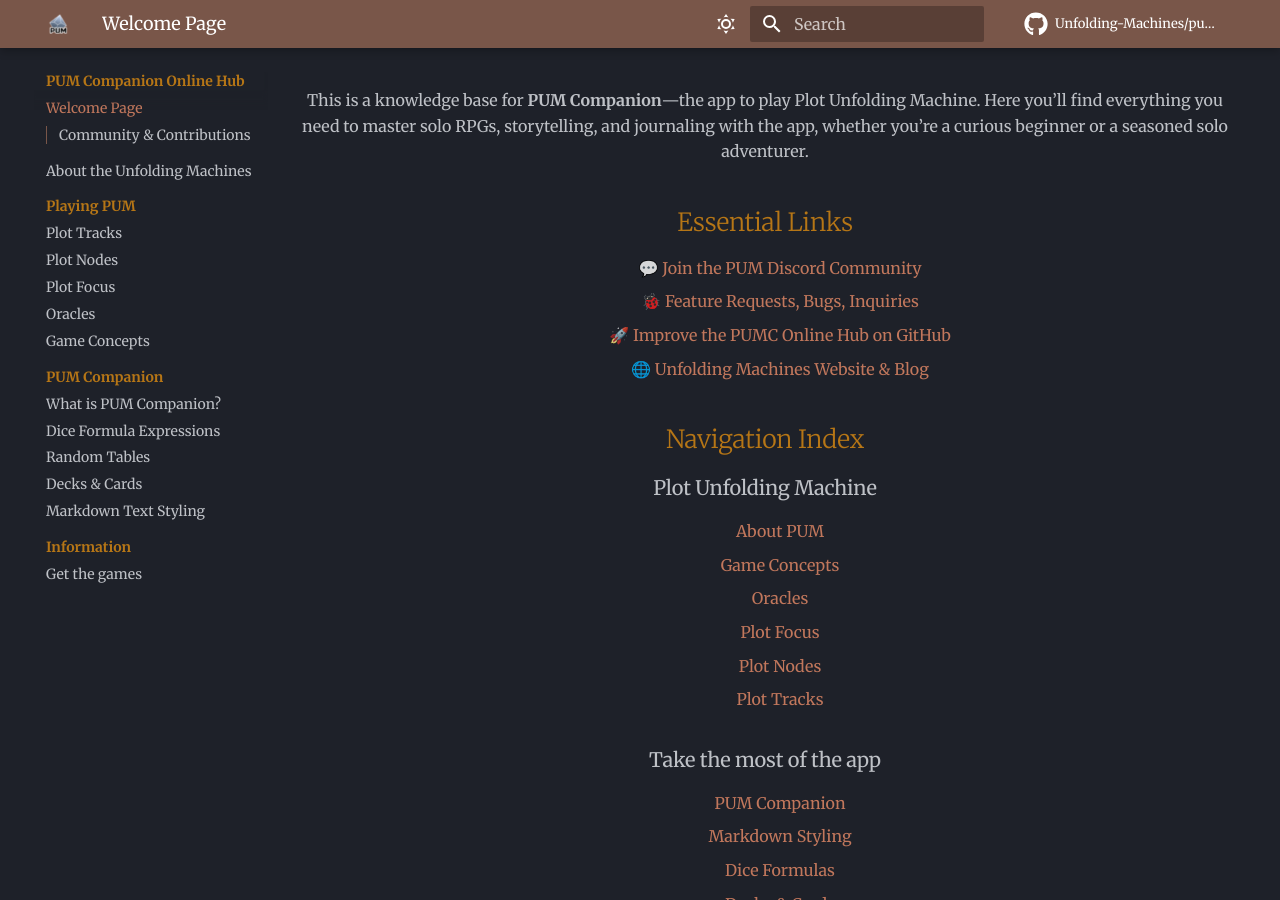
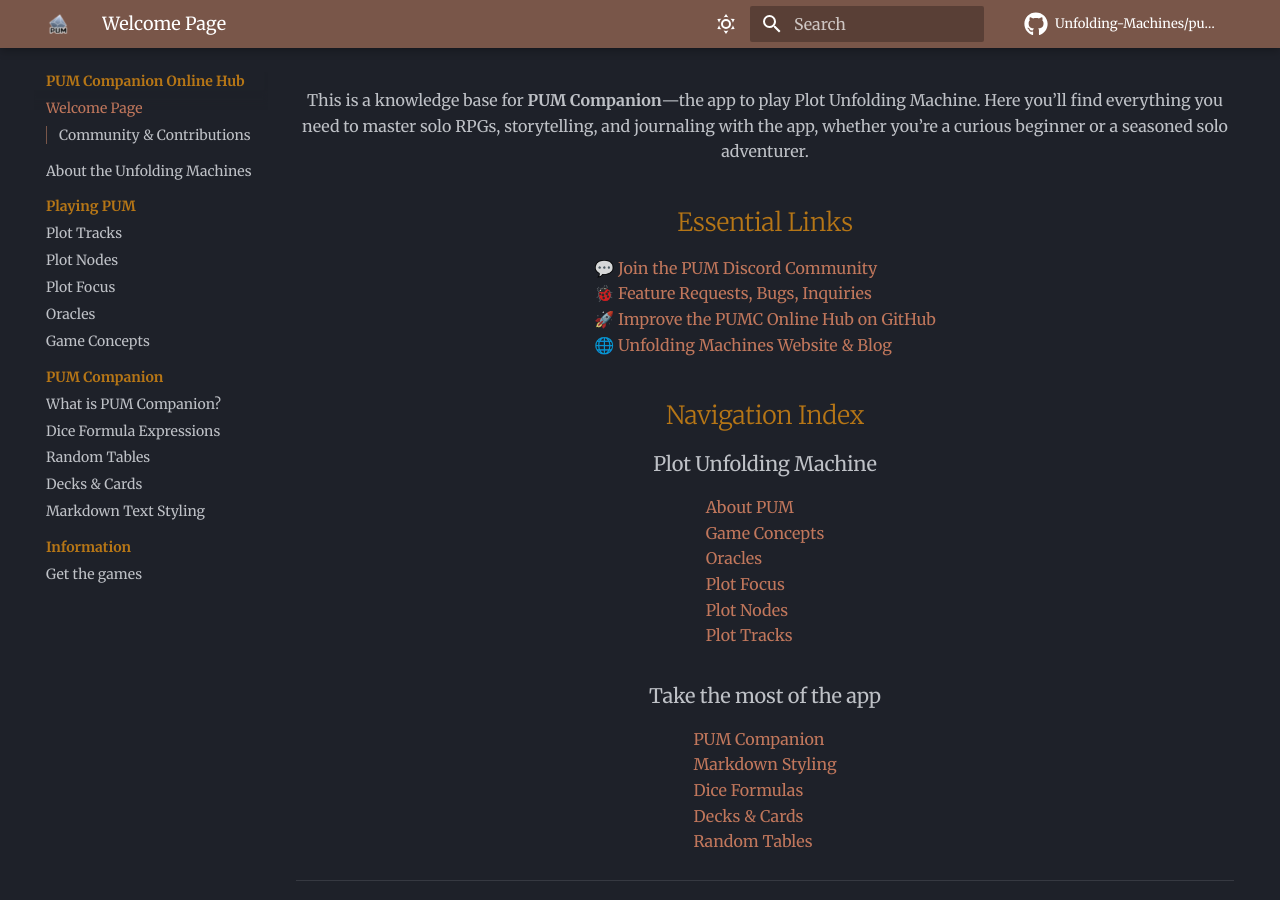
Before and after one commit to Unfolding-Machines/pumc-info-hub, an MkDocs documentation site: the page built from docs/index.md, in a window 1280 px wide and 900 px high, scrolled down 609 px. Built offline with MkDocs 1.6.1 and Material for MkDocs 9.7.7, drawn with Linux system fonts in a browser that asks for light colours; comment, search, counter and statistics services are not loaded.

Commit message:
Fixed links and centering

```diff
--- a/docs/index.md
+++ b/docs/index.md
@@ -14,29 +14,29 @@
 
 <div style="text-align: center;">
   <h2>Essential Links</h2>
-  <ul style="list-style: none; padding: 0;">
-    <li>💬 <a href="https://discord.gg/k2rQMa33Kq">Join the PUM Discord Community</a></li>
-    <li>🐞 <a href="https://github.com/Unfolding-Machines/pumc-info-hub/issues">Feature Requests, Bugs, Inquiries</a></li>
-    <li>🚀 <a href="https://github.com/Unfolding-Machines/pumc-info-hub">Improve the PUMC Online Hub on GitHub</a></li>
-    <li>🌐 <a href="https://www.unfolding-machines.com">Unfolding Machines Website &amp; Blog</a></li>
+  <ul style="list-style: none; margin: 0 auto; padding: 0; display: inline-block; text-align: left;">
+    <li style="margin: 0; padding: 0;">💬 <a href="https://discord.gg/k2rQMa33Kq">Join the PUM Discord Community</a></li>
+    <li style="margin: 0; padding: 0;">🐞 <a href="https://github.com/Unfolding-Machines/pumc-info-hub/issues">Feature Requests, Bugs, Inquiries</a></li>
+    <li style="margin: 0; padding: 0;">🚀 <a href="https://github.com/Unfolding-Machines/pumc-info-hub">Improve the PUMC Online Hub on GitHub</a></li>
+    <li style="margin: 0; padding: 0;">🌐 <a href="https://www.unfolding-machines.com">Unfolding Machines Website &amp; Blog</a></li>
   </ul>
   <h2>Navigation Index</h2>
   <h3>Plot Unfolding Machine</h3>
-  <ul style="list-style: none; padding: 0;">
-    <li><a href="about-pum.md">About PUM</a></li>
-    <li><a href="game-concepts.md">Game Concepts</a></li>
-    <li><a href="oracles.md">Oracles</a></li>
-    <li><a href="plot-focus.md">Plot Focus</a></li>
-    <li><a href="plot-nodes.md">Plot Nodes</a></li>
-    <li><a href="plot-tracks.md">Plot Tracks</a></li>
+  <ul style="list-style: none; margin: 0 auto; padding: 0; display: inline-block; text-align: left;">
+    <li style="margin: 0; padding: 0;"><a href="about-pum">About PUM</a></li>
+    <li style="margin: 0; padding: 0;"><a href="game-concepts">Game Concepts</a></li>
+    <li style="margin: 0; padding: 0;"><a href="oracles">Oracles</a></li>
+    <li style="margin: 0; padding: 0;"><a href="plot-focus">Plot Focus</a></li>
+    <li style="margin: 0; padding: 0;"><a href="plot-nodes">Plot Nodes</a></li>
+    <li style="margin: 0; padding: 0;"><a href="plot-tracks">Plot Tracks</a></li>
   </ul>
   <h3>Take the most of the app</h3>
-  <ul style="list-style: none; padding: 0;">
-    <li><a href="pum-companion.md">PUM Companion</a></li>
-    <li><a href="markdown-styling.md">Markdown Styling</a></li>
-    <li><a href="dice-formulas.md">Dice Formulas</a></li>
-    <li><a href="decks-cards.md">Decks &amp; Cards</a></li>
-    <li><a href="random-tables.md">Random Tables</a></li>
+  <ul style="list-style: none; margin: 0 auto; padding: 0; display: inline-block; text-align: left;">
+    <li style="margin: 0; padding: 0;"><a href="pum-companion">PUM Companion</a></li>
+    <li style="margin: 0; padding: 0;"><a href="markdown-styling">Markdown Styling</a></li>
+    <li style="margin: 0; padding: 0;"><a href="dice-formulas">Dice Formulas</a></li>
+    <li style="margin: 0; padding: 0;"><a href="decks-cards">Decks &amp; Cards</a></li>
+    <li style="margin: 0; padding: 0;"><a href="random-tables">Random Tables</a></li>
   </ul>
 </div>
 
```
